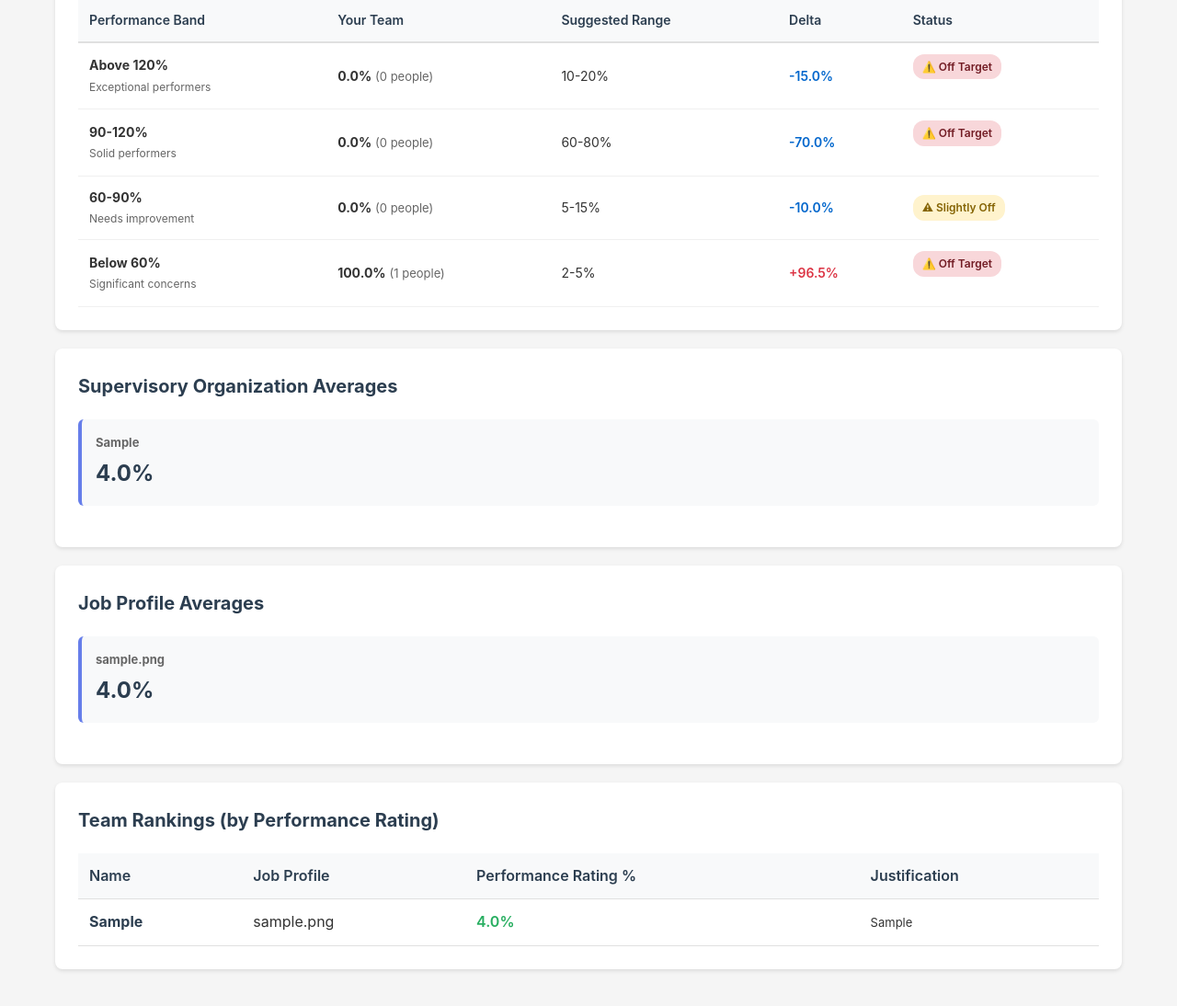
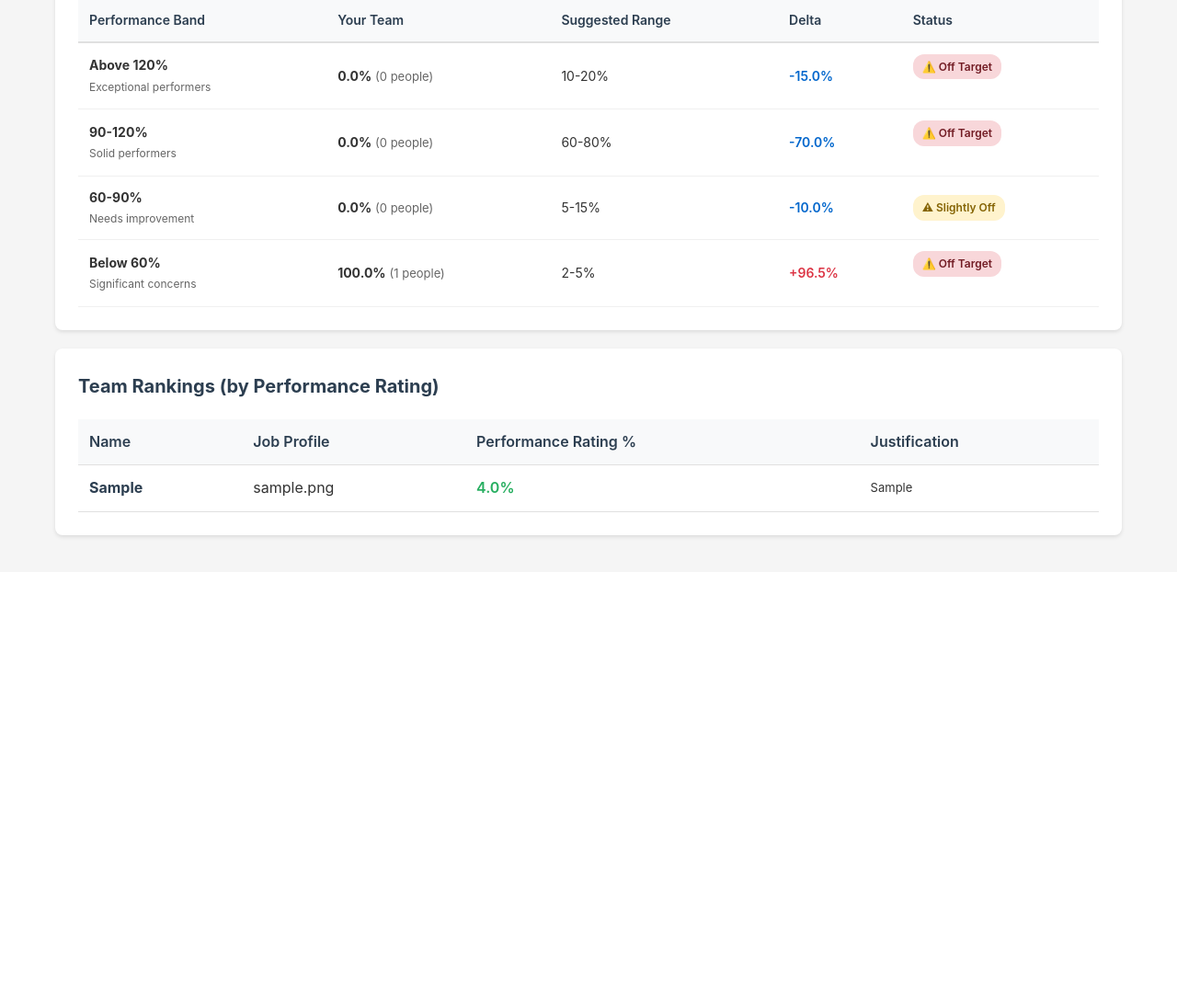
Before and after one commit to adereis/performance-rating-and-bonus, a Flask app: page /analytics in a window 1280 px wide. Shown: the part 1620-2714 px from the top of the page at 92% size. After the commit the page ends 2207 px from the top, so only its background shows below. Run offline with Flask 3, Linux system fonts and the light colour scheme; tables that the repository leaves empty hold one stand-in row (values such as "Sample post").

Commit message:
Remove redundant average sections from analytics page
Remove the "Supervisory Organization Averages" and "Job Profile Averages"
card sections as they duplicate information already shown in the charts
at the top of the page.

This simplifies the analytics page and reduces visual clutter while
maintaining all the same information in the more visual chart format.

🤖 Generated with [Claude Code](https://claude.com/claude-code)

Co-Authored-By: Claude <noreply@anthropic.com>

```diff
--- a/templates/analytics.html
+++ b/templates/analytics.html
@@ -271,30 +271,6 @@
     </div>
 </div>
 {% endif %}
-
-<div class="card">
-    <h2>Supervisory Organization Averages</h2>
-    <div class="dept-stats">
-        {% for dept, avg in dept_averages.items() %}
-        <div class="stat-box">
-            <h4>{{ dept }}</h4>
-            <div class="avg">{{ "%.1f"|format(avg) }}%</div>
-        </div>
-        {% endfor %}
-    </div>
-</div>
-
-<div class="card">
-    <h2>Job Profile Averages</h2>
-    <div class="job-stats">
-        {% for job, avg in job_averages.items() %}
-        <div class="stat-box">
-            <h4>{{ job }}</h4>
-            <div class="avg">{{ "%.1f"|format(avg) }}%</div>
-        </div>
-        {% endfor %}
-    </div>
-</div>
 
 <div class="card">
     <h2>Team Rankings (by Performance Rating)</h2>
```
